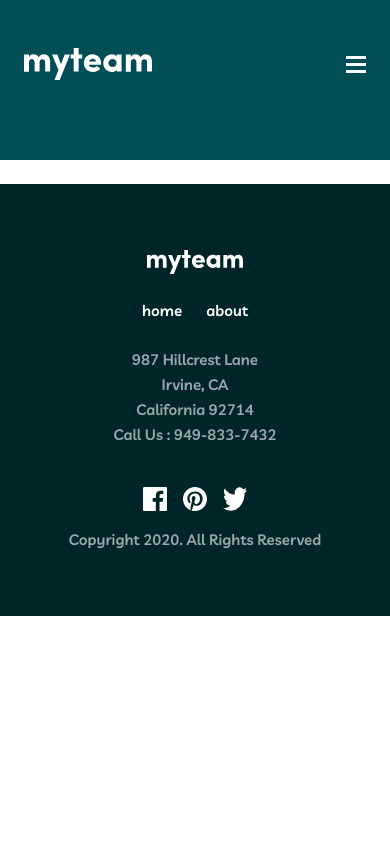
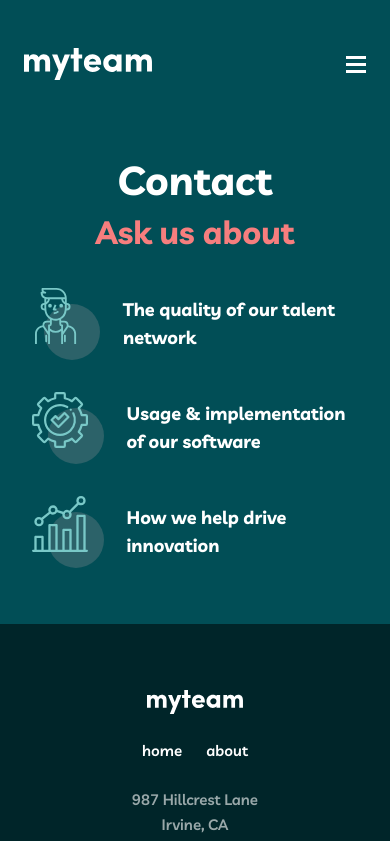
Before and after one commit to JiMare/myteam, a React (Vite) app: page /contact in a window 390 px wide. Shown: the top 841 px of the page. Built offline with nearby package versions, Linux system fonts and the light colour scheme.

Commit message:
contact ask mobile

```diff
--- /dev/null
+++ b/src/components/Contact/ContactIntroduction.tsx
@@ -0,0 +1,25 @@
+import React from "react";
+import { HeadingLarge, HeadingMainLarge } from "../ui/Typography";
+import { Topic } from "./Topic";
+
+const topics = [
+  { icon: "person", text: "The quality of our talent network" },
+  { icon: "cog", text: "Usage & implementation of our software" },
+  { icon: "chart", text: "How we help drive innovation" },
+];
+
+export const ContactIntroduction: React.FC = () => {
+  return (
+    <section className="bg-green px-[24px] pb-[56px]">
+      <HeadingMainLarge className="text-center">Contact</HeadingMainLarge>
+      <HeadingLarge className="text-orange text-center mt-[16px]">
+        Ask us about
+      </HeadingLarge>
+      <div className="mt-[40px] flex flex-col gap-[32px] items-center">
+        {topics.map((topic) => (
+          <Topic key={topic.icon} icon={topic.icon} text={topic.text} />
+        ))}
+      </div>
+    </section>
+  );
+};
--- /dev/null
+++ b/src/components/Contact/Topic.tsx
@@ -0,0 +1,13 @@
+import React from "react";
+import { HeadingSmall } from "../ui/Typography";
+
+type Props = { icon: string; text: string };
+
+export const Topic: React.FC<Props> = ({ icon, text }) => {
+  return (
+    <div className="flex items-center gap-[23px]">
+      <img src={`./assets/icon-${icon}.svg`} alt="topic-icon" className="" />
+      <HeadingSmall className="max-w-[232px]">{text}</HeadingSmall>
+    </div>
+  );
+};
--- a/src/pages/Contact.tsx
+++ b/src/pages/Contact.tsx
@@ -1,7 +1,10 @@
-import React from 'react'
+import React from "react";
+import { ContactIntroduction } from "../components/Contact/ContactIntroduction";
 
 export const Contact = () => {
   return (
-    <div>Contact</div>
-  )
-}
+    <div>
+      <ContactIntroduction />
+    </div>
+  );
+};
```
